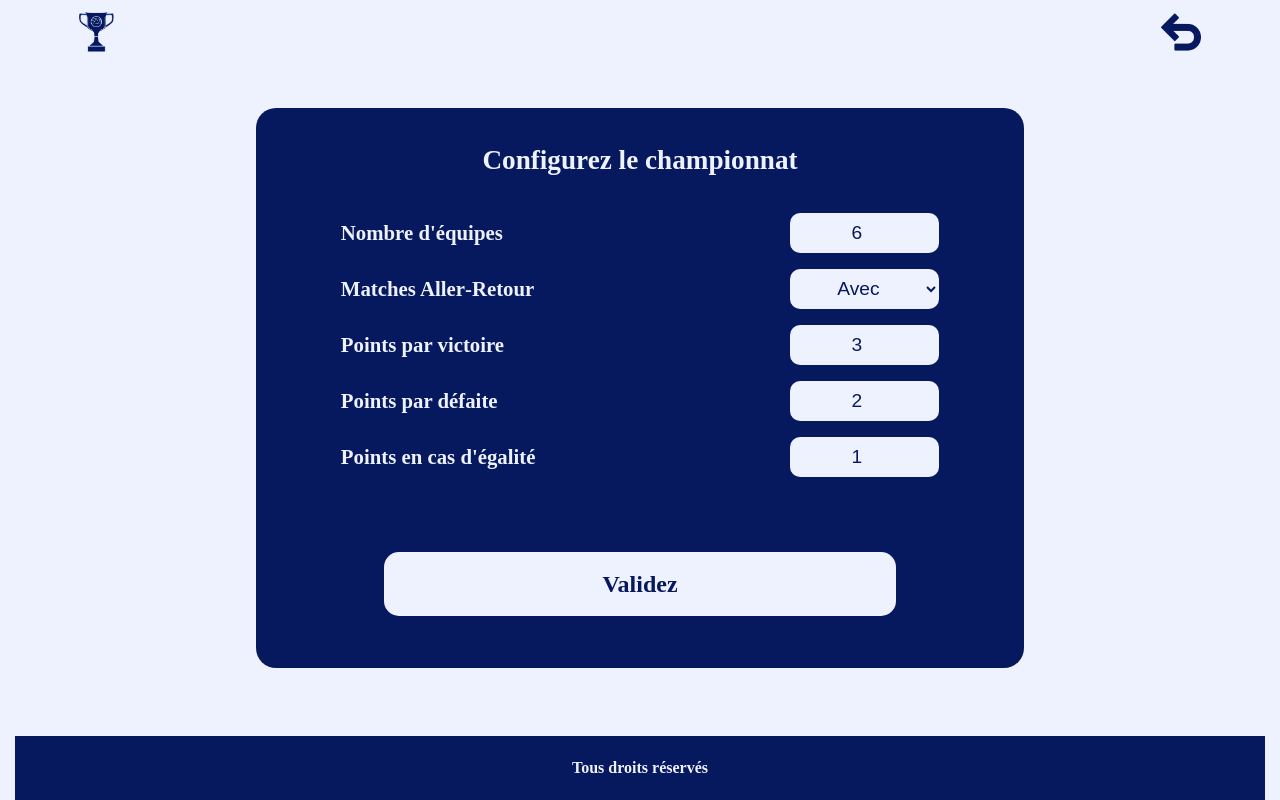
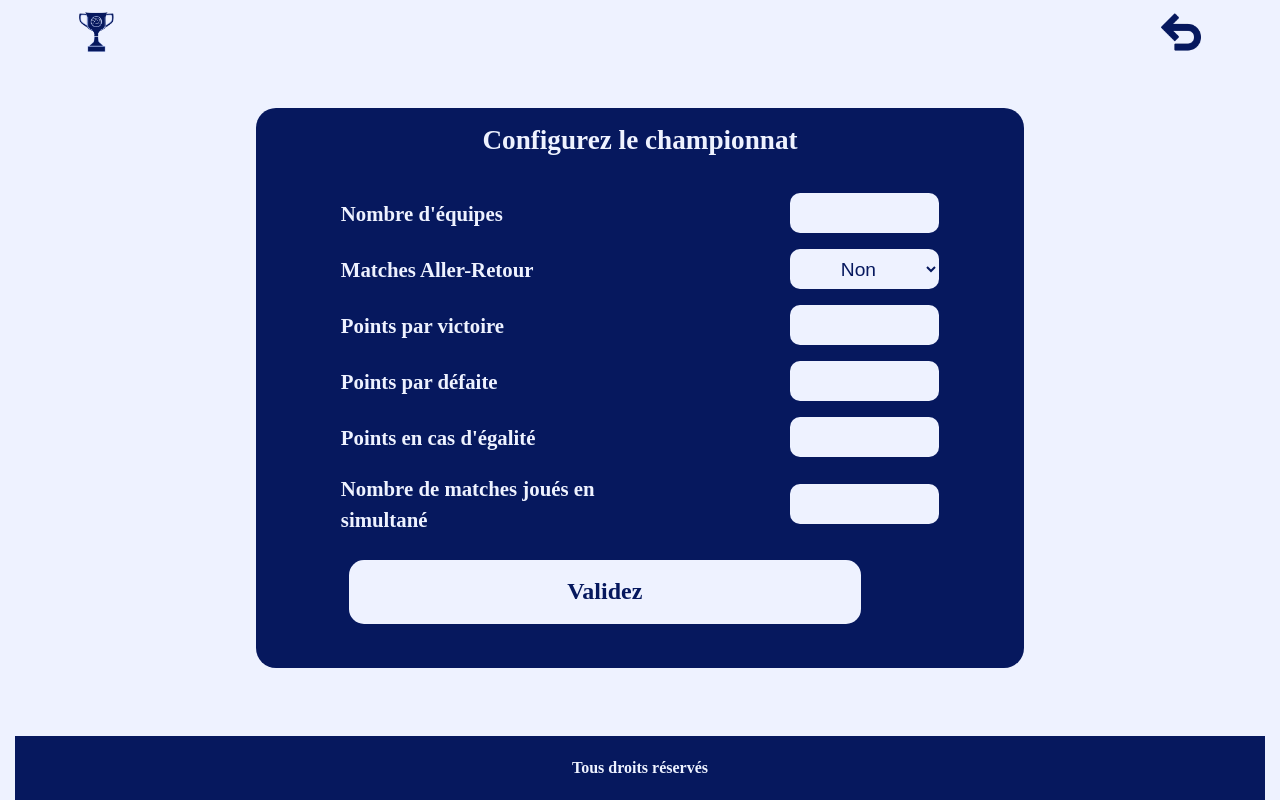
Before and after one commit to Rean18/tournoi-direct, a React (Vite) app: page /competition-type/championship in a window 1280 px wide. Built offline with nearby package versions, Linux system fonts and the light colour scheme.

Commit message:
Ajout de la logique de rotation des matches avec l'algo RoundRobin

```diff
--- a/src/pages/ChampionshipDashboard.jsx
+++ b/src/pages/ChampionshipDashboard.jsx
@@ -12,7 +12,7 @@ export function ChampionshipDashboard() {
     return 'Type de compétition non déterminée';
   };
   // État pour déterminer quel composant afficher
-  const [printComposant, setPrintComposant] = useState(null);
+  const [printComposant, setPrintComposant] = useState('equipes');
 
   // Dictionnaire des composants
   const composants = {
--- a/src/pages/ChampionshipRules.jsx
+++ b/src/pages/ChampionshipRules.jsx
@@ -1,14 +1,18 @@
 import { useEffect, useState } from 'react';
+import { useNavigate } from 'react-router';
 import { BlueCard } from '../components/common/blueCard';
 import '../styles/Championship/Championship.css';
+import { Button } from '../components/common/button';
 
 export function ChampionshipRules() {
+  const navigate = useNavigate();
   const [formData, setFormData] = useState({
-    numberOfTeams: '6',
-    twoLeggedTie: 'Avec',
-    victoryPoint: '3',
-    defeatPoint: '2',
-    drawPoint: '1',
+    numberOfTeams: '',
+    twoLeggedTie: '',
+    victoryPoint: '',
+    defeatPoint: '',
+    drawPoint: '',
+    simultMatches: '',
   });
 
   useEffect(() => {
@@ -25,21 +29,72 @@ export function ChampionshipRules() {
     };
     setFormData(newFormData);
     localStorage.setItem('formData', JSON.stringify(newFormData));
+    console.log('Modification réussie');
   };
 
   const handleSubmit = (e) => {
-    if (e) e.preventDefault();
+    e.preventDefault();
     localStorage.setItem('formData', JSON.stringify(formData));
+    navigate('matches');
     console.log('Data :', formData);
   };
 
   const buttonsConfig = [
     {
-      buttonText: 'Validez',
-      route: 'matches',
-      style: 'light',
-      onClick: handleSubmit,
-      type: 'submit',
+      buttonText: '',
+      route: '',
+      style: '',
+      onClick: '',
+      type: '',
+    },
+  ];
+
+  const formConfig = [
+    {
+      id: 'team-number',
+      name: 'numberOfTeams',
+      title: "Nombre d'équipes",
+      type: 'number',
+      value: formData.numberOfTeams,
+    },
+    {
+      id: 'two-legged-tie',
+      name: 'twoLeggedTie',
+      title: 'Matches Aller-Retour',
+      type: 'select',
+      options: [
+        { value: 'non', label: 'Non' },
+        { value: 'oui', label: 'Oui' },
+      ],
+      value: formData.twoLeggedTie,
+    },
+    {
+      id: 'victory-point',
+      name: 'victoryPoint',
+      title: 'Points par victoire',
+      type: 'number',
+      value: formData.victoryPoint,
+    },
+    {
+      id: 'defeat-point',
+      name: 'defeatPoint',
+      title: 'Points par défaite',
+      type: 'number',
+      value: formData.defeatPoint,
+    },
+    {
+      id: 'draw-point',
+      name: 'drawPoint',
+      type: 'number',
+      title: "Points en cas d'égalité",
+      value: formData.drawPoint,
+    },
+    {
+      id: 'simult-matches',
+      name: 'simultMatches',
+      title: 'Nombre de matches joués en simultané',
+      type: 'number',
+      value: formData.simultMatches,
     },
   ];
 
@@ -47,63 +102,43 @@ export function ChampionshipRules() {
     <div>
       <BlueCard cardTitle="Configurez le championnat" buttons={buttonsConfig}>
         <form id="options" onSubmit={handleSubmit}>
-          <div className="label-wrapper">
-            <label htmlFor="team-number">Nombre d{`'`}équipes</label>
-            <input
-              id="team-number"
-              name="numberOfTeams"
-              type="number"
-              value={formData.numberOfTeams}
-              onChange={handleChange}
-              required
-            />
-          </div>
-          <div className="label-wrapper">
-            <label htmlFor="two-legged-tie">Matches Aller&#8209;Retour</label>
-            <select
-              id="two-legged-tie"
-              name="twoLeggedTie"
-              value={formData.twoLeggedTie}
-              onChange={handleChange}
-              required
-            >
-              <option value="Avec">Avec</option>
-              <option value="Sans">Sans</option>
-            </select>
-          </div>
-          <div className="label-wrapper">
-            <label htmlFor="victory-point">Points par victoire</label>
-            <input
-              type="number"
-              id="victory-point"
-              name="victoryPoint"
-              value={formData.victoryPoint}
-              onChange={handleChange}
-              required
-            />
-          </div>
-          <div className="label-wrapper">
-            <label htmlFor="defeat-point">Points par défaite</label>
-            <input
-              type="number"
-              id="defeat-point"
-              name="defeatPoint"
-              value={formData.defeatPoint}
-              onChange={handleChange}
-              required
-            />
-          </div>
-          <div className="label-wrapper">
-            <label htmlFor="draw-point">Points en cas d{`'`}égalité</label>
-            <input
-              type="number"
-              id="draw-point"
-              name="drawPoint"
-              value={formData.drawPoint}
-              onChange={handleChange}
-              required
-            />
-          </div>
+          {formConfig.map((field) => {
+            if (field.type === 'select') {
+              return (
+                <div key={field.id} className="label-wrapper">
+                  <label htmlFor={field.id}>{field.title}</label>
+                  <select
+                    id={field.id}
+                    name={field.name}
+                    value={field.value}
+                    onChange={handleChange}
+                    required
+                  >
+                    {field.options.map((opt) => (
+                      <option key={opt.value} value={opt.value}>
+                        {opt.label}
+                      </option>
+                    ))}
+                  </select>
+                </div>
+              );
+            } else {
+              return (
+                <div key={field.id} className="label-wrapper">
+                  <label htmlFor={field.id}>{field.title}</label>
+                  <input
+                    id={field.id}
+                    name={field.name}
+                    type={field.type}
+                    value={field.value}
+                    onChange={handleChange}
+                    required
+                  />
+                </div>
+              );
+            }
+          })}
+          <Button buttonText="Validez" style="light" type="submit"></Button>
         </form>
       </BlueCard>
     </div>
--- a/src/pages/MatchesDashboard.jsx
+++ b/src/pages/MatchesDashboard.jsx
@@ -1,3 +1,73 @@
+import { useState } from 'react';
+import { roundRobin } from '../utils/matchLogic.js';
+
 export function MatchesDashboard() {
-  return <div></div>;
+  const teamsData = localStorage.getItem('teamsData');
+  const parsedTeams = JSON.parse(teamsData || '[]');
+  const teamsList = parsedTeams.map((team) => team.name);
+  const rulesJSON = localStorage.getItem('formData');
+  const rules = JSON.parse(rulesJSON || '{}');
+  const twoLeggedTie = rules.twoLeggedTie === 'oui';
+  console.log('valeur de twoleggedtie', twoLeggedTie);
+  const numberOfSimultMatche = rules.numberOfSimultMatche;
+
+  const [teamsStats, setTeamsStats] = useState(parsedTeams);
+  const [inputValues, setInputValues] = useState(() => {
+    const storedInputs = localStorage.getItem('inputValues');
+    return storedInputs ? JSON.parse(storedInputs) : {};
+  });
+
+  const matches = roundRobin(teamsList, twoLeggedTie);
+  console.log('liste des matches JSX:', matches);
+
+  const handleStats = (e) => {
+    // Gestion des Inputs
+    const { id, value } = e.target;
+    setInputValues((prevValues) => {
+      const newValues = { ...prevValues, [id]: value };
+      localStorage.setItem('inputValues', JSON.stringify(newValues));
+      return newValues;
+    });
+
+    const teamName = e.target.name;
+    const score = Number(e.target.value);
+    const updateTeamsStats = teamsStats.map((team) => {
+      if (team.name === teamName) {
+        return {
+          ...team,
+          goalsScored: [...team.goalsScored, score],
+        };
+      }
+      return team;
+    });
+    setTeamsStats(updateTeamsStats);
+    localStorage.setItem('teamsData', JSON.stringify(updateTeamsStats));
+  };
+
+  return (
+    <div>
+      <h2>Liste de tous les matchs</h2>
+      {matches.map((team, index) => (
+        <div key={index}>
+          {team[0]}
+          <input
+            id={index + '-' + team[0]}
+            name={team[0]}
+            type="number"
+            onChange={handleStats}
+            value={inputValues[index + '-' + team[0]]}
+          />{' '}
+          -{' '}
+          <input
+            id={index + '-' + team[1]}
+            name={team[1]}
+            type="number"
+            onChange={handleStats}
+            value={inputValues[index + '-' + team[1]]}
+          />
+          {team[1]}
+        </div>
+      ))}
+    </div>
+  );
 }
--- a/src/styles/Championship/Championship.css
+++ b/src/styles/Championship/Championship.css
@@ -7,8 +7,9 @@
 }
 #options label {
   font-size: 1.3em;
+  max-width: 50%;
   color: var(--color-secondary);
-  text-align: center;
+  text-align: left;
   font-weight: var(--large-font-weight);
 }
 #options input,
--- a/src/styles/Championship/Championship.scss
+++ b/src/styles/Championship/Championship.scss
@@ -7,8 +7,9 @@
 
   label {
     font-size: 1.3em;
+    max-width: 50%;
     color: var(--color-secondary);
-    text-align: center;
+    text-align: left;
     font-weight: var(--large-font-weight);
   }
   input,
--- a/src/utils/matchLogic.js
+++ b/src/utils/matchLogic.js
@@ -1,24 +1,44 @@
-import { useState } from 'react';
+export function roundRobin(teamsList, twoLeggedTie) {
+  if (teamsList.length % 2 !== 0) {
+    teamsList.push('bye');
+  }
+  let nRotation = 0;
+  const nTeams = teamsList.length;
+  console.log(teamsList);
+  if (twoLeggedTie === true) {
+    nRotation = (nTeams - 1) * 2;
+  } else {
+    nRotation = nTeams - 1;
+  }
+  console.log('nombre de tour :', nRotation);
 
-export function useMatchLogic() {
-  const [matchOption, setMatchOption] = useState(null);
-  const twoLeggedTie = localStorage.getItem('twoLeggedTie');
-  const n = localStorage.getItem('numberOfTeams');
+  const fixedTeam = teamsList[0]; //
+  const rotatingTeams = teamsList.slice(1);
+  let allMatches = [];
 
-  const roundRobin = (teams) => {
-    teams = () => {
-      for (let i = n; i !== 0; i--) {
-        teams.push(i);
-      }
-      console.log(teams);
-    };
-    if (teams.length % 2 !== 0) {
-      teams.push(null);
+  for (let day = 0; day < nRotation; day++) {
+    const dayMatches = [];
+    const firstOpponent = rotatingTeams[rotatingTeams.length - 1]; // l'équipe fixe joue contre le dernier du tableau à chaque rotation
+    dayMatches.push([fixedTeam, firstOpponent]);
+
+    // on fait jouer les autres équipes en parcourant le tableau
+    for (let i = 0; i < rotatingTeams.length - 1; i += 2) {
+      // incrémentation de 2 car 2 équipes se rencontrent
+      const home = rotatingTeams[i];
+      const away = rotatingTeams[i + 1];
+      dayMatches.push([home, away]);
     }
-  };
-  if (twoLeggedTie === 'Sans') {
-    setMatchOption('Matches Aller uniquement');
-  } else {
-    setMatchOption('Matches Aller/Retour');
+
+    allMatches.push(dayMatches);
+    rotatingTeams.unshift(rotatingTeams.pop());
   }
+  console.log('liste des matches par tour', allMatches);
+
+  const matchesList = allMatches.flat();
+  const allMatchesWithoutBye = matchesList.filter(
+    (match) => !match.includes('bye')
+  );
+  console.log('liste des matches applatie', matchesList);
+
+  return allMatchesWithoutBye;
 }
--- /dev/null
+++ b/src/utils/teamStat.js
@@ -0,0 +1 @@
+export function handleGoalsScored(e) {}
```
Also changed, not shown: src/pages/TeamsDashboard.jsx (+39 -1 lines), src/router.js (deleted, +0 -25 lines), 1 other file (tests, documents, lock files or other folders).
